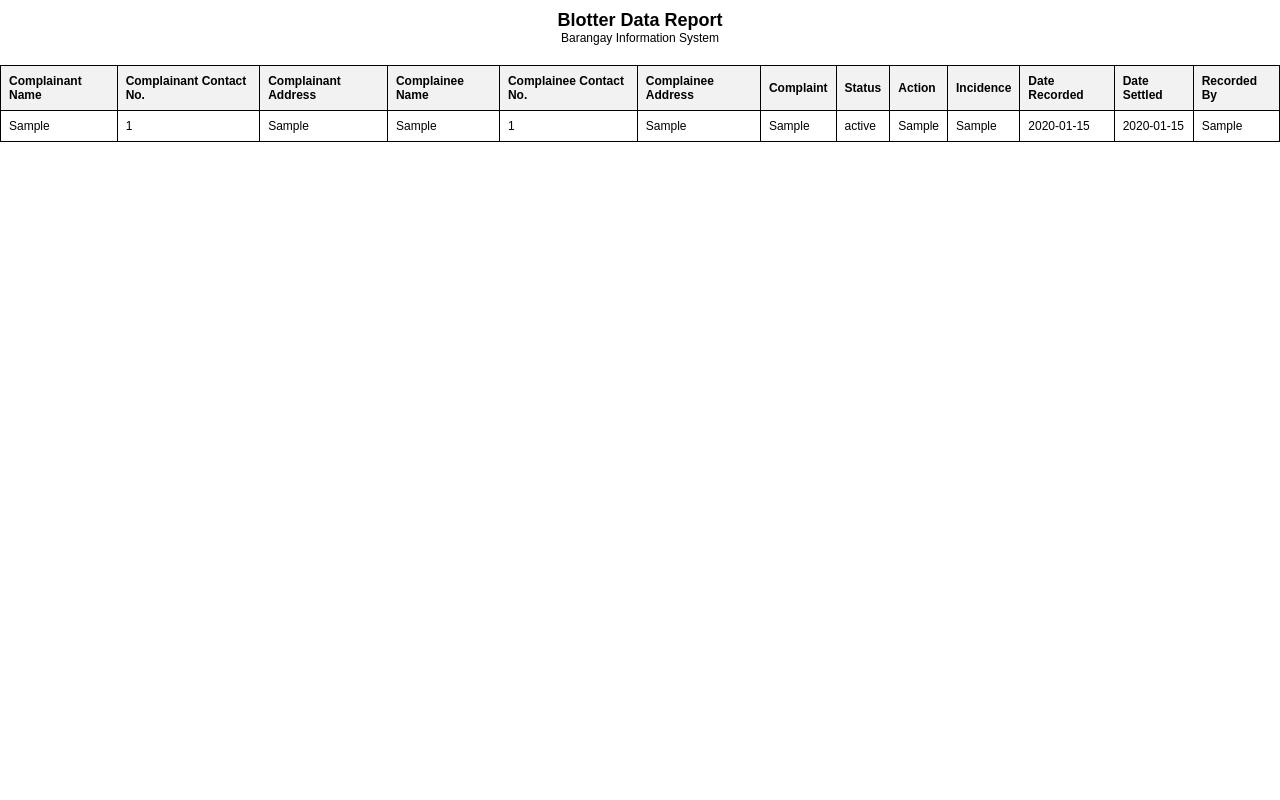
After one commit to johnfrederick9/Capstone_Project, a PHP site: page /pages/blotter/print_selected.php?ids=1 in a window 1280 px wide. The commit adds this page. Run offline with PHP 8.4, Linux system fonts and the light colour scheme; tables that the repository leaves empty hold one stand-in row (values such as "Sample post").

Commit message:
Capstone Update (Blotter Page)
Print functionality

```diff
--- a/Development/pages/blotter/fetch_data.php
+++ b/Development/pages/blotter/fetch_data.php
@@ -61,6 +61,7 @@ $count_rows = mysqli_num_rows($query);
 $data = array();
 while ($row = mysqli_fetch_assoc($query)) {
     $sub_array = array();
+    $sub_array[] = '<input type="checkbox" class="row-checkbox" value="'.$row['blotter_id'].'">';
     $sub_array[] = $row['blotter_complainant'];
     $sub_array[] = $row['blotter_complainant_no'];
     $sub_array[] = $row['blotter_complainant_add'];
@@ -76,9 +77,6 @@ while ($row = mysqli_fetch_assoc($query)) {
     $sub_array[] = $row['blotter_recorded_by'];
     $sub_array[] = '<div class="buttons">
                         <a href="javascript:void(0);" data-id="'.$row['blotter_id'].'" class="update-btn btn-sm editbtn"><i class="bx bx-sync"></i></a>
-                        <button class="print-btn" data-id="'.$row['blotter_id'].'" title="Print Selected">
-                            <i class="bx bx-printer"></i>
-                        </button>
                     </div>';
     $data[] = $sub_array;
 }
--- /dev/null
+++ b/Development/pages/blotter/print_selected.php
@@ -0,0 +1,125 @@
+<?php
+include('../../connection.php');
+
+$ids = $_GET['ids'];
+$idArray = explode(',', $ids);
+
+$sql = "SELECT * FROM tb_blotter WHERE blotter_id IN (".implode(',', $idArray).")";
+$query = mysqli_query($con, $sql);
+
+echo '<html>
+<head>
+    <title>Print Selected Blotter</title>
+    <style>
+        @page {
+            size: A4 landscape; /* Keeps the default portrait size */
+            margin: 5mm; /* Slight margin to prevent content from touching the edges */
+        }
+        body {
+            font-family: Arial, sans-serif;
+            margin: 0;
+            padding: 0; /* Removed padding to fit content better */
+        }
+        table {
+            width: 100%;
+            border-collapse: collapse;
+            margin-top: 10px;
+        }
+        th, td {
+            border: 1px solid #000;
+            padding: 8px;
+            text-align: left;
+            font-size: 12px;
+            page-break-inside: avoid; /* Prevents page break within table rows */
+        }
+        th {
+            background-color: #f2f2f2;
+        }
+        .header {
+            text-align: center;
+            margin: 0; /* Removed margin */
+            padding: 10px 0; /* Added padding */
+        }
+        .header h1 {
+            font-size: 18px;
+            margin: 0;
+        }
+        .header p {
+            font-size: 12px;
+            margin: 0;
+        }
+
+        /* Hide print header and footer */
+        @media print {
+            body {
+                margin: 0;
+            }
+            html, body {
+                height: auto; /* Adjusted to avoid unnecessary space */
+                overflow: visible; /* Allow content to render properly */
+            }
+            .header, table {
+                page-break-after: avoid; /* Avoid page break after the header and table */
+            }
+        }
+    </style>
+</head>
+<body>
+    <div class="header">
+        <h1>Blotter Data Report</h1>
+        <p>Barangay Information System</p>
+    </div>
+    <table>
+        <thead>
+            <tr>
+               <th>Complainant Name</th>
+                <th>Complainant Contact No.</th>
+                <th>Complainant Address</th>
+                <th>Complainee Name</th>
+                <th>Complainee Contact No.</th>
+                <th>Complainee Address</th>
+                <th>Complaint</th>
+                <th>Status</th>
+                <th>Action</th>
+                <th>Incidence</th>
+                <th>Date Recorded</th>
+                <th>Date Settled</th>
+                <th>Recorded By</th>
+            </tr>
+        </thead>
+        <tbody>';
+
+// Output the selected resident data
+while ($row = mysqli_fetch_assoc($query)) {
+    echo '<tr>
+            <td>'.$row['blotter_complainant'].'</td>
+            <td>'.$row['blotter_complainant_no'].'</td>
+            <td>'.$row['blotter_complainant_add'].'</td>
+            <td>'.$row['blotter_complainee'].'</td>
+            <td>'.$row['blotter_complainee_no'].'</td>
+            <td>'.$row['blotter_complainee_add'].'</td>
+            <td>'.$row['blotter_complaint'].'</td>
+            <td>'.$row['blotter_status'].'</td>
+            <td>'.$row['blotter_action'].'</td>
+            <td>'.$row['blotter_incidence'].'</td>
+            <td>'.$row['blotter_date_recorded'].'</td>
+            <td>'.$row['blotter_date_settled'].'</td>
+            <td>'.$row['blotter_recorded_by'].'</td>
+          </tr>';
+}
+
+echo '</tbody></table>';
+?>
+
+<script>
+    // Print only once and prevent multiple print dialogs
+    window.onload = function() {
+        window.print(); // Automatically open print dialog
+        window.onafterprint = function() {
+            window.close(); // Close the window after printing is done
+        };
+    };
+</script>
+
+</body>
+</html>
```
Also changed, not shown: Development/pages/blotter/fetch_blotter.php (deleted, +0 -184 lines), Development/pages/blotter/print_all.php (added, +123 -0 lines), Development/pages/blotter/table_blotter.php (+75 -7 lines).
